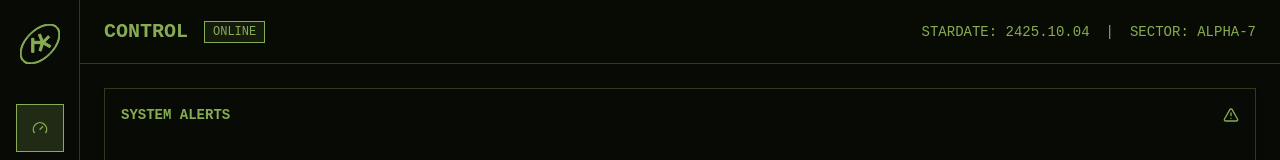
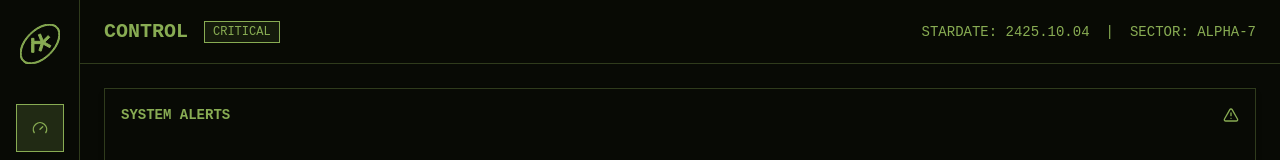
Before and after one commit to tonik/space, a React (Vite) app: page / in a window 1280 px wide. Shown: the top 160 px of the page. Built offline with nearby package versions, Linux system fonts and the light colour scheme.

Commit message:
feat: update topbar

```diff
--- a/src/components/top-nav.tsx
+++ b/src/components/top-nav.tsx
@@ -1,4 +1,5 @@
 import { Badge } from "@/components/ui/badge";
+import { useDashboardState } from "@/features/dashboard/selectors";
 import type { AvailableViewKeys } from "@/state";
 import { navItems } from "@/utils";
 
@@ -7,6 +8,9 @@ export default function TopNav({
 }: {
   activeView: AvailableViewKeys;
 }) {
+  const { systems } = useDashboardState();
+  const communicationsStatus = systems.communications.status;
+
   return (
     <div className="border-border/30 bg-background/50 flex h-16 items-center justify-between border-b px-6">
       <div className="flex items-center gap-4">
@@ -15,9 +19,9 @@ export default function TopNav({
         </h1>
         <Badge
           variant="outline"
-          className="border-primary bg-primary/10 text-primary"
+          className="border-primary bg-primary/10 text-primary uppercase"
         >
-          ONLINE
+          {communicationsStatus}
         </Badge>
       </div>
       <div className="flex items-center gap-4 text-sm">
```
